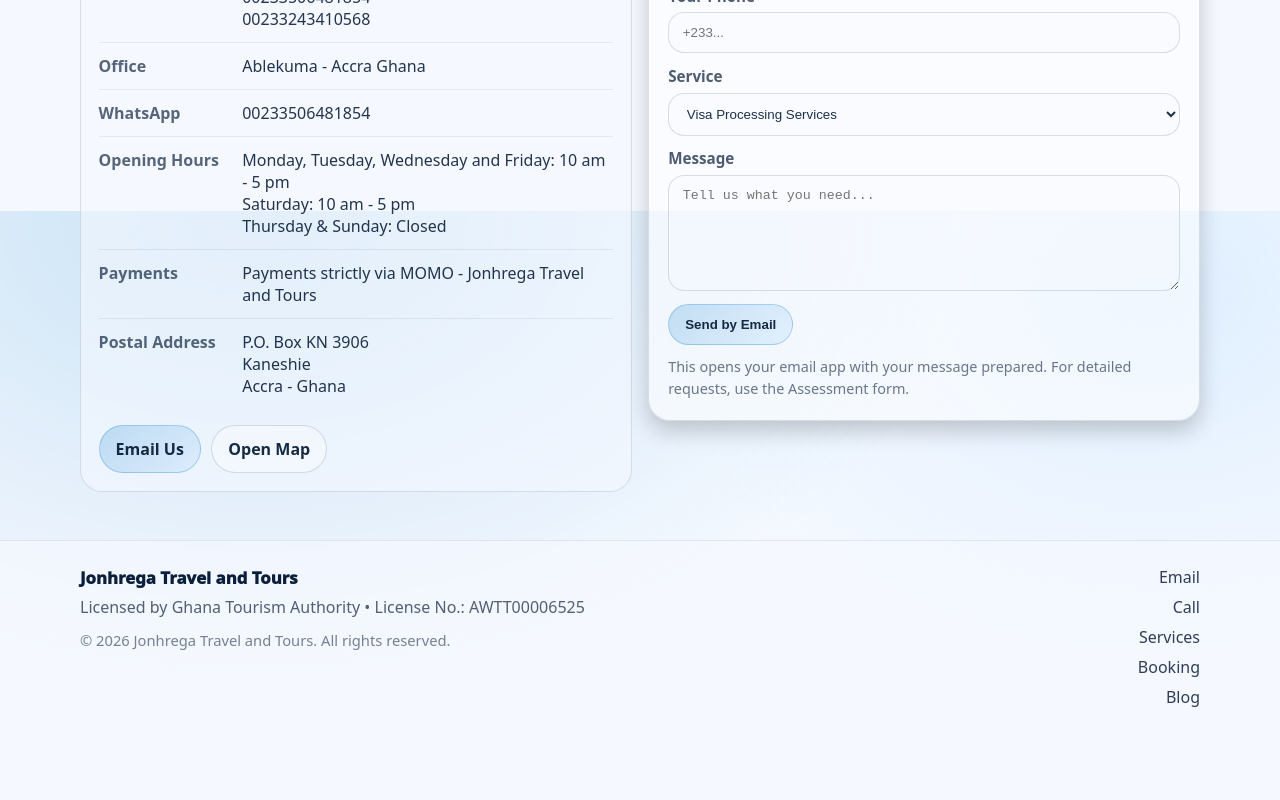
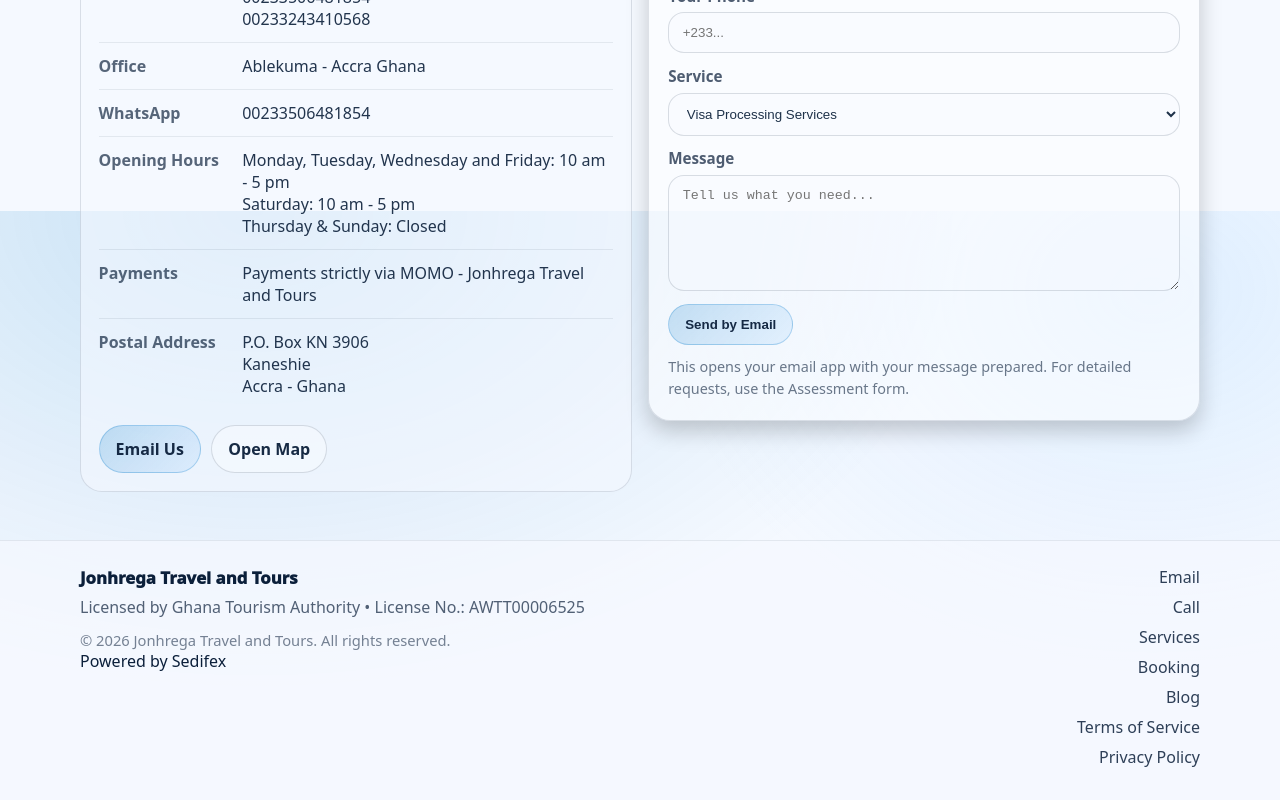
Before and after one commit to learngermanghana/jonhrega-travel-site, a React (Vite) app: page /contact in a window 1280 px wide. Shown: the part 1389-2189 px from the top of the page. Before the commit the page ends 2129 px from the top, so only its background shows below. Built offline with nearby package versions, Linux system fonts and the light colour scheme.

Commit message:
Add legal links and Sedifex footer promo

```diff
--- a/src/components/Footer.jsx
+++ b/src/components/Footer.jsx
@@ -7,13 +7,14 @@
 
   return (
     <footer className="footer">
-      <Container className="footer__inner">
+      <Container className="footer__inner footer__inner--extended">
         <div>
           <div className="footer__brand">{company.name}</div>
           <div className="footer__sub">
             {company.licensedNote} • {company.licenseNumberPlaceholder}
           </div>
           <div className="footer__tiny">© {year} {company.name}. All rights reserved.</div>
+          <div className="footer__powered">Powered by Sedifex</div>
         </div>
 
         <div className="footer__links">
@@ -22,6 +23,8 @@
           <Link to="/services">Services</Link>
           <Link to="/booking">Booking</Link>
           <Link to="/blog">Blog</Link>
+          <Link to="/terms">Terms of Service</Link>
+          <Link to="/privacy">Privacy Policy</Link>
         </div>
       </Container>
     </footer>
```
